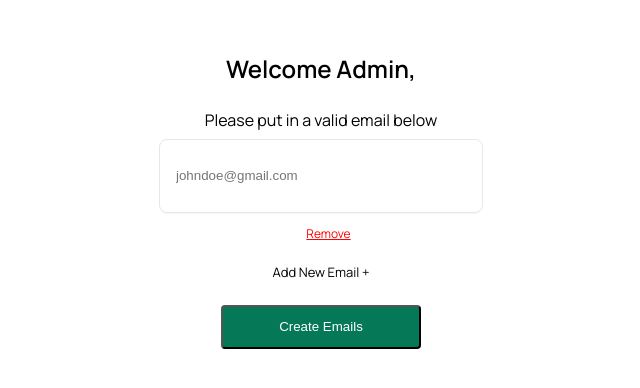
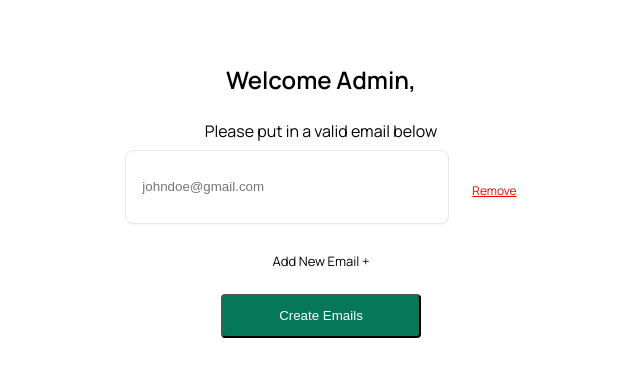
Before and after one commit to chevck/attendance-system, a React (Create React App) app: page /create-emails in a window 1280 px wide. Shown: the part 212-600 px from the top of the page, without its empty margins (319-959 px from the left). Built offline with nearby package versions, Linux system fonts and the light colour scheme.

Commit message:
chore: mark attendance

```diff
--- a/public/index.css
+++ b/public/index.css
@@ -121,6 +121,12 @@ button:disabled {
   margin-bottom: 8px;
 }
 
+.ccw-attendance-app .ccw-emails .input-flex {
+  display: flex;
+  gap: 8px;
+  align-items: center;
+}
+
 .ccw-attendance-app .ccw-emails input {
   width: 290px;
   margin-bottom: 8px;
--- a/src/index.js
+++ b/src/index.js
@@ -8,6 +8,6 @@ const root = ReactDOM.createRoot(document.getElementById("root"));
 root.render(
   <div className='ccw-attendance-app'>
     <Router />
-    <ToastContainer closeOnClick limit={1} />
+    <ToastContainer closeOnClick />
   </div>
 );
--- a/src/pages/attendance.js
+++ b/src/pages/attendance.js
@@ -22,15 +22,16 @@ export function MarkAttendance() {
     console.log({ expiryDate });
     const decodedExpiryDate = decode(expiryDate);
     if (!decodedExpiryDate) {
-      // setLinkInExpired(true);
-      return toast.error("Invalid URL");
+      setLinkInExpired(true);
+      toast.error("Invalid URL");
+      return window.close();
     }
     console.log({ decodedExpiryDate, nowDate: moment().format() });
     const isExpired = moment().isAfter(decodedExpiryDate);
     setLinkInExpired(isExpired);
-    if (isExpired) toast.error("Attendance has closed for today!");
-    // if isexpired, close the app
-    console.log({ isExpired });
+    if (isExpired) {
+      toast.error("Attendance has closed for today!");
+    }
   };
 
   const handleMarkAttendance = async () => {
@@ -40,13 +41,13 @@ export function MarkAttendance() {
     if (!isEmailValid) return toast.error("Invalid Email");
     setLoading(true);
     try {
-      console.log("ss", process.env);
-      const res = await axios.post(
-        `${process.env.REACT_APP_BACKEND_URL}/attendance/sign`,
-        { email }
-      );
-      console.log({ res });
+      await axios.post(`${process.env.REACT_APP_BACKEND_URL}/attendance/sign`, {
+        email,
+      });
+      toast.success("Successfully marked your attendance");
+      window.close();
     } catch (error) {
+      toast.error(error?.response?.data || "Error marking attendance");
     } finally {
       setLoading(false);
     }
--- a/src/pages/emails.js
+++ b/src/pages/emails.js
@@ -48,7 +48,7 @@ export const LoadEmails = () => {
       <h3>Welcome Admin,</h3>
       <p>Please put in a valid email below</p>
       {emails.map((el, key) => (
-        <div>
+        <div className='input-flex'>
           <input
             key={key}
             value={el}
```
Also changed, not shown: 1 other file (tests, documents, lock files or other folders).
